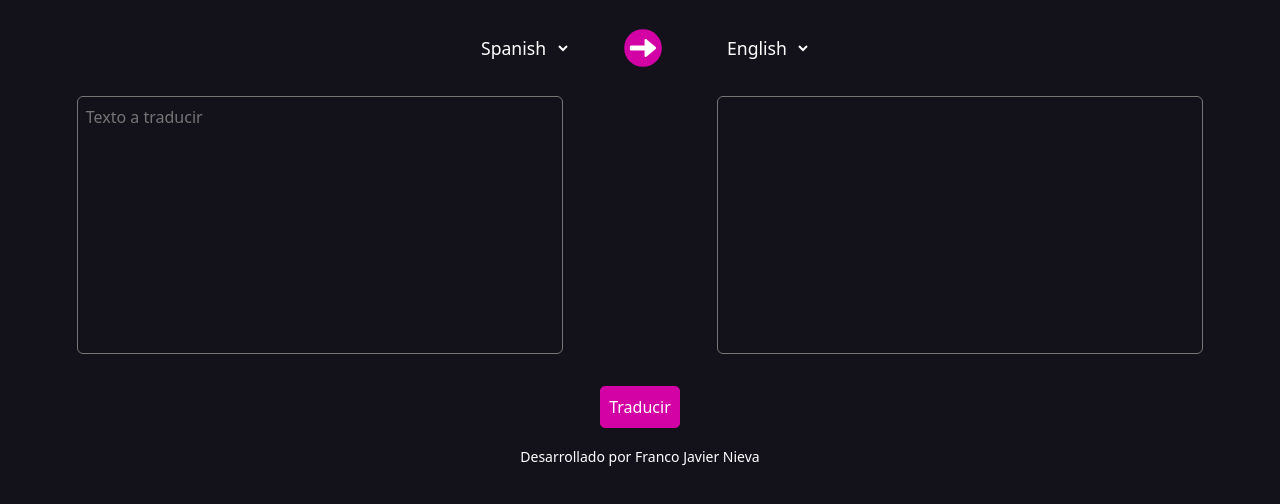
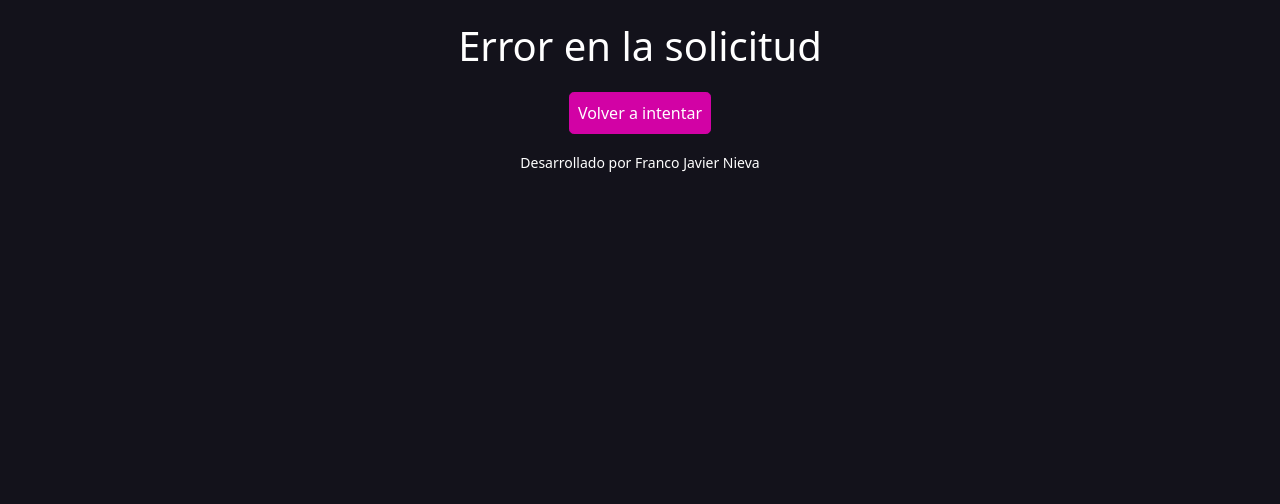
Before and after one commit to francojnieva/Traductor, a plain HTML site: page index.html in a window 1280 px wide. Shown: the part 72-576 px from the top of the page. Drawn offline with nearby package versions, Linux system fonts and the light colour scheme; no server answers.

Commit message:
feat: add error handling in catch block

```diff
--- a/css/style.css
+++ b/css/style.css
@@ -47,7 +47,7 @@ textarea {
     }
 }
 
-.btnTranslate {
+.btnTranslate, .btnReload {
     background-color: #d202a5;
     border: .1rem solid #d202a5;
     color: white;
--- a/index.html
+++ b/index.html
@@ -19,7 +19,7 @@
         <img class="logo-app rounded-circle" src="./img/logo-app.png" alt="logo de la aplicación">
         <h1>Traductor</h1>
     </header>
-    <main>
+    <main id="main-container">
         <section class="container translate-container d-flex flex-column flex-md-row justify-content-around justify-content-md-center align-items-center py-2">
             <select id="translateFrom" class="translate-select">
                 <option value="es">Spanish</option>
--- a/js/app.js
+++ b/js/app.js
@@ -7,7 +7,7 @@ const urlGet = 'https://text-translator2.p.rapidapi.com/getLanguages'
 const optionsGet = {
 	method: 'GET',
 	headers: {
-		'X-RapidAPI-Key': '7eb18955c9msh50aedbc60322b48p1e54d0jsn7013dc1d83f3',
+		'X-RapidAPI-Key': '', // KEY BORRADA POR SEGURIDAD
 		'X-RapidAPI-Host': 'text-translator2.p.rapidapi.com'
 	}
 }
@@ -34,7 +34,7 @@ async function getLanguages (url, options) {
         })
 
     } catch (error) {
-        console.log(error)
+        showError('Error en la solicitud')
     }
 }
 
@@ -55,7 +55,7 @@ btnTranslate.addEventListener('click', () => {
         method: 'POST',
         headers: {
             'content-type': 'application/x-www-form-urlencoded',
-            'X-RapidAPI-Key': '7eb18955c9msh50aedbc60322b48p1e54d0jsn7013dc1d83f3',
+            'X-RapidAPI-Key': '', // KEY BORRADA POR SEGURIDAD
             'X-RapidAPI-Host': 'text-translator2.p.rapidapi.com'
         },
         body: new URLSearchParams({
@@ -76,6 +76,26 @@ async function postTranslateLanguages(url, options) {
         translatedTex.textContent = result.data.translatedText
 
     } catch (error) {
-        console.log(error)
+       showError('Error en la solicitud de traducción')
     }
 }
+
+function showError(message) {
+    const mainContainer = document.getElementById('main-container')
+    mainContainer.innerHTML = ' '
+    const fail = document.createElement('p')
+    fail.classList.add('text-center', 'text-white', 'fs-1')
+    fail.innerText = message
+
+    const reload = document.createElement('div')
+    reload.classList.add('d-flex', 'justify-content-center')
+    reload.innerHTML = `<button class='btnReload' id='btnReload'>Volver a intentar</button>`
+
+    mainContainer.appendChild(fail)
+    mainContainer.appendChild(reload)
+
+    const btnReload = document.getElementById('btnReload')
+    btnReload.addEventListener('click', () => {
+        location.reload()
+    })
+}
```
